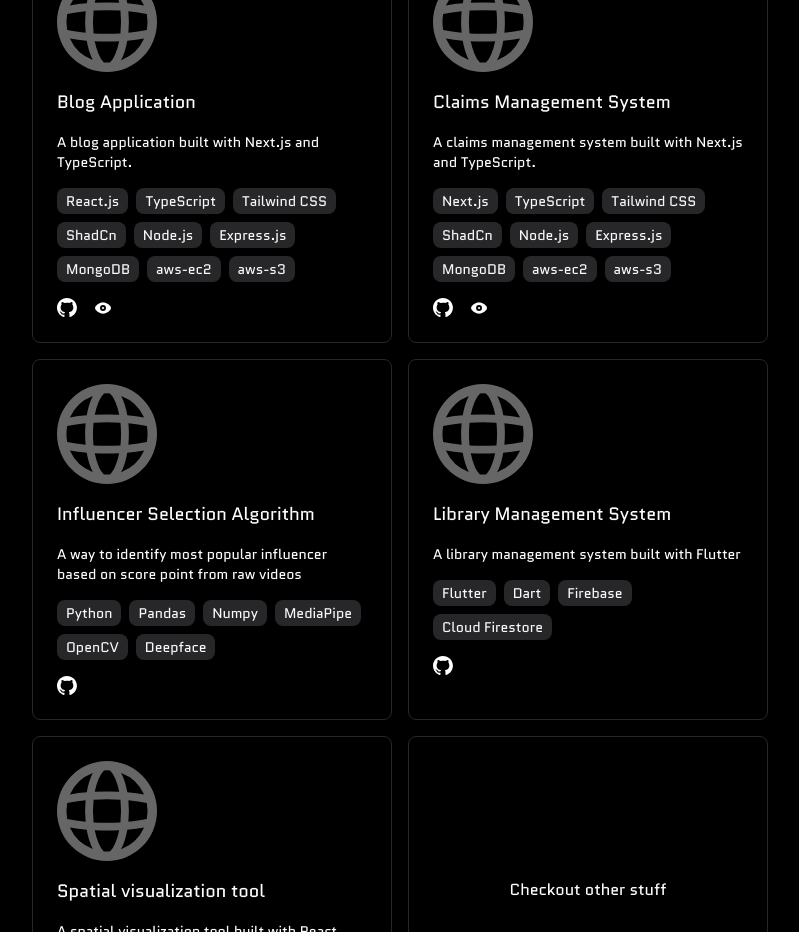
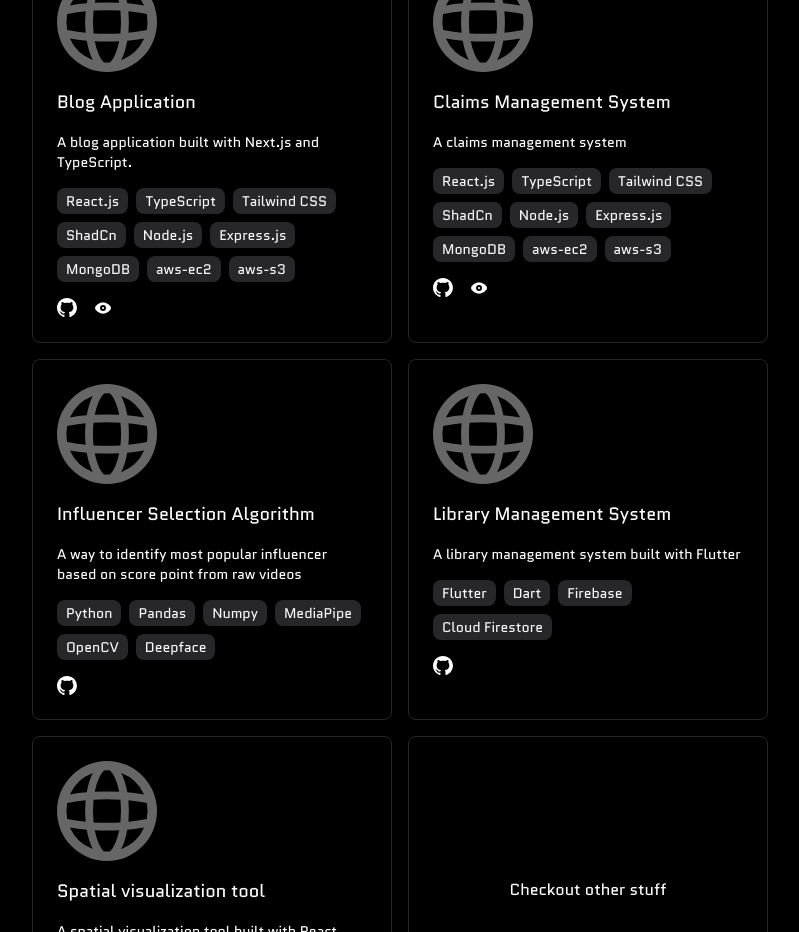
Before and after one commit to Yashwanth12321/Port, a Next.js app: page / in a window 1280 px wide. Shown: the part 800-1732 px from the top of the page, without its empty margins (240-1039 px from the left). Built offline with nearby package versions, Linux system fonts and the light colour scheme.

Commit message:
fixed links

```diff
--- a/src/data/projects.ts
+++ b/src/data/projects.ts
@@ -14,14 +14,14 @@ export const projects: Project[] = [
         description: "A blog application built with Next.js and TypeScript.",
         skills: ["React.js", "TypeScript", "Tailwind CSS","ShadCn" , "Node.js", "Express.js", "MongoDB", "aws-ec2","aws-s3"],
         briefDescription: "A blog application built with Next.js and TypeScript.",
-        links: {github: "https://github.com/Yashwanth12321/blog-app", demo: "https://blog-app-username.vercel.app"}
+        links: {github: "https://github.com/Yashwanth12321/blog", demo: "https://blog-app-username.vercel.app"}
     },
     {
         title: "Claims Management System",
-        description:"A claims management system built with Next.js and TypeScript.",
-        skills:["Next.js", "TypeScript", "Tailwind CSS","ShadCn" , "Node.js", "Express.js", "MongoDB", "aws-ec2","aws-s3"],
-        briefDescription: "A claims management system built with Next.js and TypeScript.",
-        links: {github: "https://github.com/Yashwanth12321/claims-management-system", demo: "https://claims-management-system-username.vercel.app"}
+        description:"A claims management system built with React.js and TypeScript.",
+        skills:["React.js", "TypeScript", "Tailwind CSS","ShadCn" , "Node.js", "Express.js", "MongoDB", "aws-ec2","aws-s3"],
+        briefDescription: "A claims management system",
+        links: {github: "https://github.com/Yashwanth12321/Claims_MangementP", demo: "https://claims-management-system-username.vercel.app"}
     },
     {
         title: "Influencer Selection Algorithm",
```
